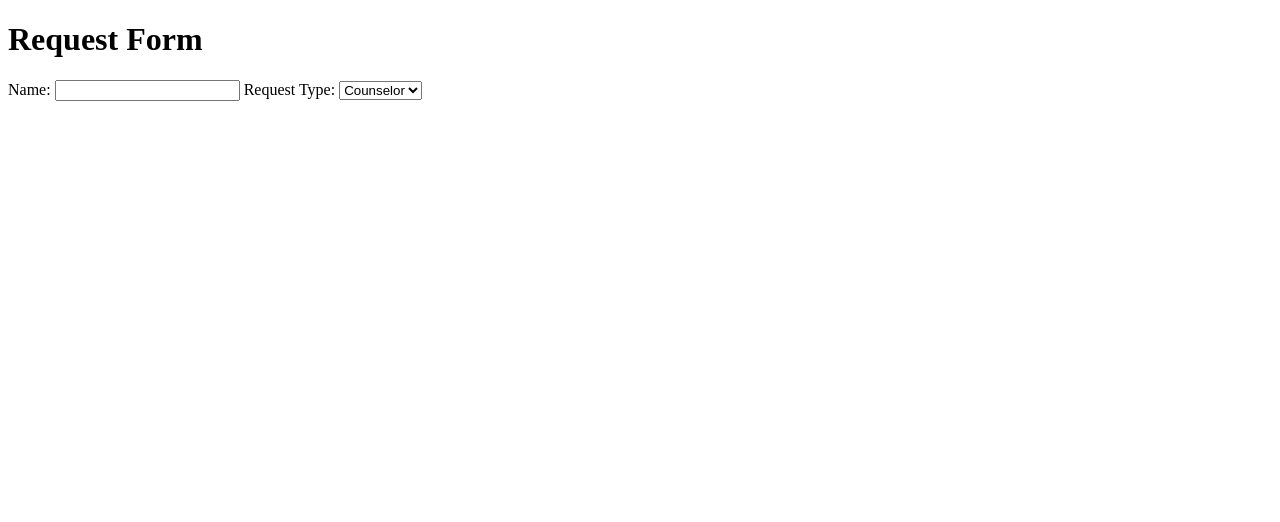
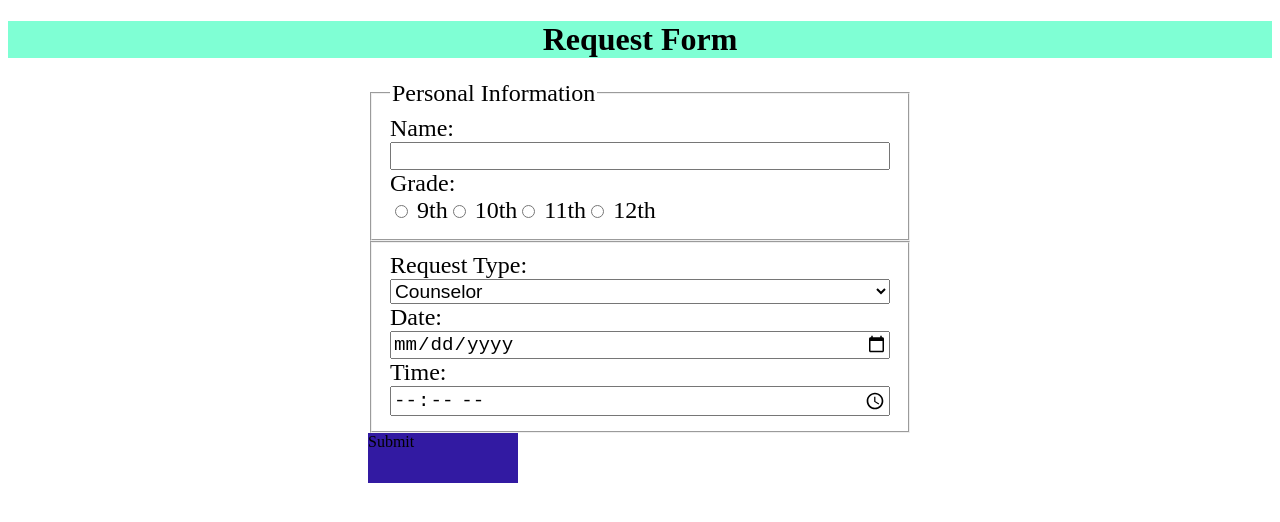
Before and after one commit to GuzmanDsl/GuzmanDsl.github.io, a plain HTML site: page reqform/requests.html in a window 1280 px wide. Drawn offline with Linux system fonts and the light colour scheme.

Commit message:
Added gallery page, and rebuilt style

```diff
--- a/reqform/request.css
+++ b/reqform/request.css
@@ -0,0 +1,35 @@
+h1{
+    text-align: center;
+    background-color: aquamarine;
+}
+
+fieldset{
+    display: flex;
+    flex-direction: column;
+    width: 500px;
+
+    font-size: 1.5rem;
+
+}
+
+form{
+    justify-self: center;
+}
+
+select{
+    font-size: 1.2rem;
+}
+
+input{
+    font-size: 1.2rem;
+}
+
+#grade-input{
+    display:flex;
+}
+
+#submitbtn{
+    height: 50px;
+    width: 150px;
+    background-color: #321aa2;
+}
--- a/reqform/requests.html
+++ b/reqform/requests.html
@@ -17,8 +17,23 @@
     </header>
 
     <form action="">
+        <fieldset id="pers-info">
+            <legend>Personal Information</legend>
             <label for="name">Name:</label>
             <input type="text" name="name" id="name">
+
+            <label for="grade">Grade:</label>
+            <div id="grade-input">
+
+                <label for="nine"><input type="radio" name="grade"> 9th </label>
+                <label for="ten"><input type="radio" name="grade"> 10th </label>
+                <label for="elev"><input type="radio" name="grade"> 11th </label>
+                <label for="twel"><input type="radio" name="grade"> 12th </label>
+            </div>
+
+        </fieldset>
+
+        <fieldset id="app-info">
 
             <label for="type">Request Type:</label>
             <select name="type" id="type">
@@ -36,6 +51,19 @@
                 </option>
             </select>
 
+            <label for="date">Date:</label>
+            <input type="date" name="date" id="date">
+
+            <label for="time">Time:</label>
+            <input type="time" name="time" id="time">
+
+
+        </fieldset>
+
+
+
+        <div id="submitbtn">Submit</div>
+
 
     </form>
 
```
Also changed, not shown: gallery/gallery.css (added, +10 -0 lines), gallery/gallery.html (added, +35 -0 lines), index.html (+1 -1 lines), gallery/script.js (added), style.css (line endings or trailing spaces). Lines whose indentation alone changed are shown as unchanged.
